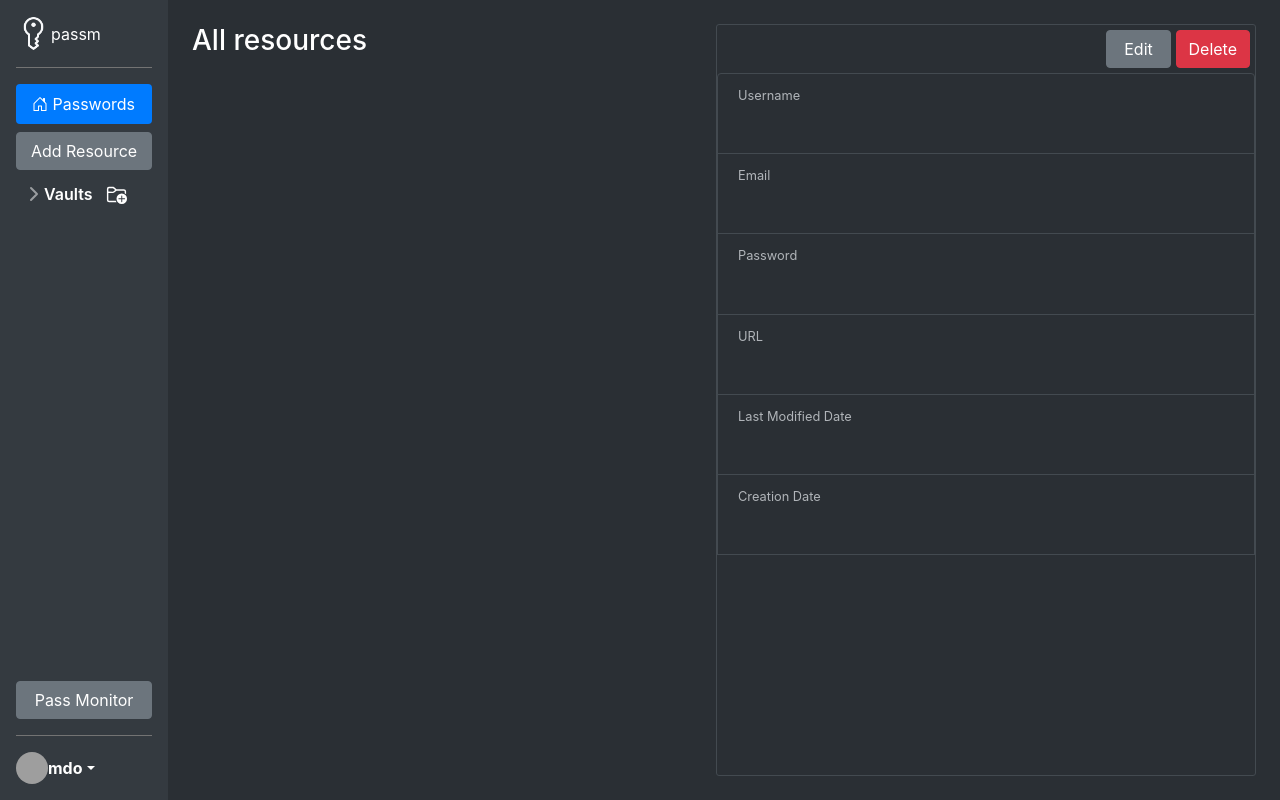
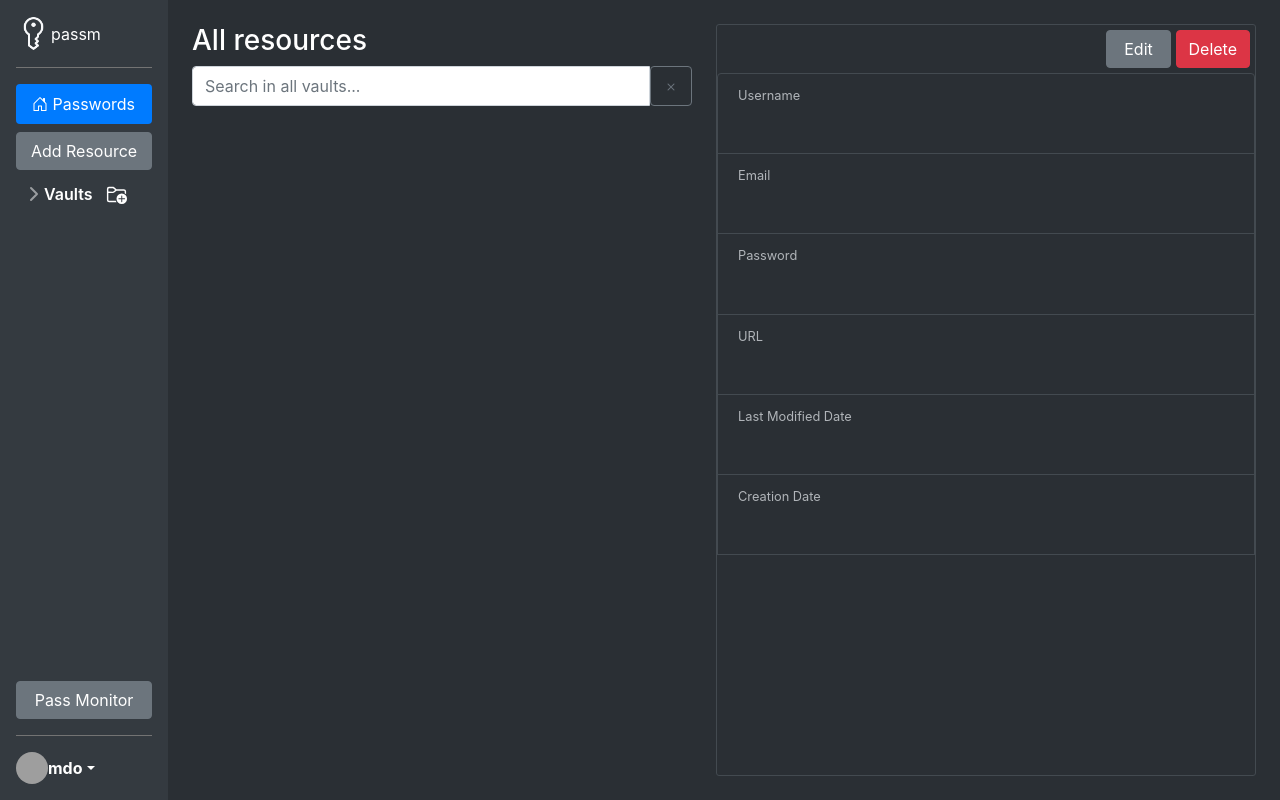
Before and after one commit to nikita-h1s/password-manager, a Flask app: template passm/templates/passwords_list.html in a window 1280 px wide. Run offline with Flask 3, Linux system fonts and the light colour scheme; the template is opened without the code that fills it, so the values that code supplies are empty; grey boxes are pictures that could not be loaded.

Commit message:
Implement resource search functionality

```diff
--- a/passm/static/js/main.js
+++ b/passm/static/js/main.js
@@ -7,7 +7,7 @@
 
 // Item information from password list
 const setupResourceClickHandlers = () => {
-    const resourceItems = document.querySelectorAll('.list-resource-item');
+    const resourceItems = document.querySelectorAll('.list-resource-item:not(.d-none)');
     const resourceName = document.querySelector('.resource-name');
     const resourceUsername = document.querySelector('.resource-username');
     const resourceEmail = document.querySelector('.resource-email');
@@ -158,6 +158,77 @@
 };
 
 
+const searchResource = () => {
+    const searchInput = document.querySelector('.search-resource-input');
+    const resources = document.querySelectorAll('.resource-to-search');
+
+    if (searchInput) {
+        searchInput.addEventListener('input', () => {
+            const query = searchInput.value.toLowerCase();
+
+            resources.forEach(resource => {
+                const resourceName = resource.querySelector('.resource-to-search-name').textContent.toLowerCase();
+
+                if (resourceName.includes(query)) {
+                    resource.classList.remove('d-none');
+                    resource.classList.add('d-flex');
+                    setupResourceClickHandlers();
+                } else {
+                    resource.classList.add('d-none');
+                    resource.classList.remove('d-flex');
+                    setupResourceClickHandlers();
+                }
+            });
+        });
+    }
+};
+
+
+const clearSearchInput = () => {
+    const clearButton = document.getElementById('clear-button');
+
+    if (clearButton) {
+        const searchInput = document.querySelector('.search-resource-input');
+        clearButton.addEventListener('click', (e) => {
+            e.preventDefault();
+
+            searchInput.value = '';
+
+            const inputEvent = new Event('input');
+            searchInput.dispatchEvent(inputEvent);
+        })
+    }
+};
+
+
+// Saves the input text after the page reload
+const saveInputText = () => {
+    const inputField = document.querySelector('.search-resource-input');
+    const clearButton = document.getElementById('clear-button');
+
+    // Retrieve and set the saved input value
+    const savedValue = localStorage.getItem('searchInput');
+    if (savedValue) {
+        inputField.value = savedValue;
+
+        // Highlight the text
+        inputField.focus();
+        inputField.select();
+
+        const inputEvent = new Event('input');
+        inputField.dispatchEvent(inputEvent);
+    }
+
+    window.addEventListener('beforeunload', () => {
+        localStorage.setItem('searchInput', inputField.value);
+    });
+
+    clearButton.addEventListener('click', () => {
+        localStorage.removeItem('searchInput');
+    })
+};
+
+
 // Automatically removes flash messages after 3 seconds
 const removeFlashMessages = () => {
     setTimeout(() => {
@@ -175,4 +246,7 @@
     editResourcesInformation();
     removeFlashMessages();
     toggleListVisibility();
+    searchResource();
+    clearSearchInput();
+    saveInputText();
 });
--- a/passm/templates/passwords_list.html
+++ b/passm/templates/passwords_list.html
@@ -7,15 +7,30 @@
         {% else %}
             <h3>All resources</h3>
         {% endif %}
+        <div class="input-group mb-3">
+            {% if vault_name %}
+            <input type="text" class="form-control search-resource-input"
+                   placeholder="Search in {{ vault_name }}..." aria-label="resource-to-search"
+                   aria-describedby="button-addon2">
+            {% else %}
+             <input type="text" class="form-control search-resource-input"
+                   placeholder="Search in all vaults..." aria-label="resource-to-search"
+                   aria-describedby="button-addon2">
+            {% endif %}
+            <button class="btn btn-outline-secondary" type="button" id="clear-button">
+                <i class="bi bi-x"></i>
+            </button>
+        </div>
         {% for id, resource in resources.items() %}
-        <div href="#" class="list-resource-item list-group-item resource-list-item list-group-item-action d-flex gap-3 py-3"
+        <div href="#" class="resource-to-search list-resource-item list-group-item
+                             resource-list-item list-group-item-action d-flex gap-3 py-3"
              aria-current="true"
              data-id="{{ id }}">
             <img src="https://github.com/twbs.png" alt="twbs" width="32" height="32"
                  class="rounded-circle flex-shrink-0">
             <div class="pl-2 d-flex w-100 justify-content-between">
                 <div>
-                    <h6 class="mb-0">{{ resource.name }}</h6>
+                    <h6 class="mb-0 resource-to-search-name">{{ resource.name }}</h6>
                     <p class="mb-0 opacity-75">Password: {{ resource.password }}</p>
                 </div>
             </div>
```
